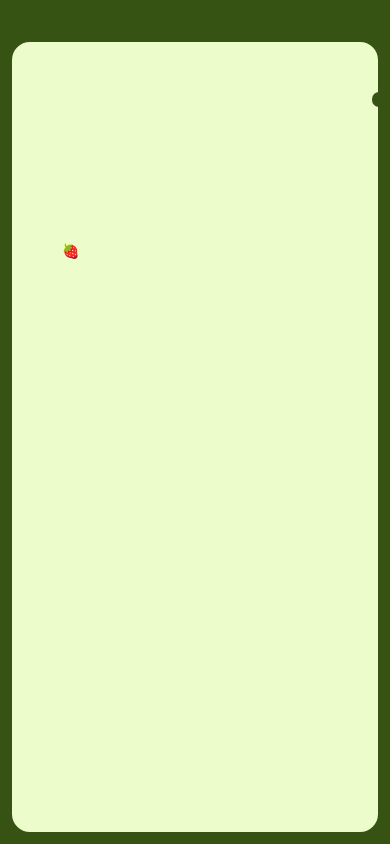
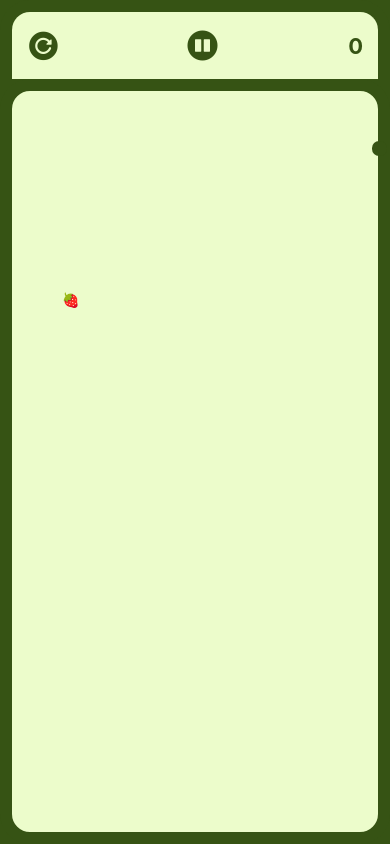
Before and after one commit to ambjn/SlitherQuest, a React Native app: screen / in a window 390 px wide. Built offline with nearby package versions, Linux system fonts and the light colour scheme.

Commit message:
completed

```diff
--- a/src/components/Game.tsx
+++ b/src/components/Game.tsx
@@ -1,4 +1,4 @@
-import { StyleSheet, SafeAreaView, View } from "react-native";
+import { StyleSheet, SafeAreaView, View,Text } from "react-native";
 import React, { useEffect, useState } from "react";
 import { Colors } from "../styles/colors";
 import { PanGestureHandler } from "react-native-gesture-handler";
@@ -9,6 +9,7 @@ import { checkGameOver } from "../utils/checkGameOver";
 import Food from "./Food";
 import { checkEatsFruit } from "../utils/checkEatsFruit";
 import { randomFruitPosition } from "../utils/randomFruitPosition";
+import Header from "./Header";
 
 const SNAKE_INITIAL_POSITION = [{ x: 5, y: 5 }];
 const FOOD_INITIAL_POSITION = { x: 5, y: 20 };
@@ -96,9 +97,28 @@ const Game = (): JSX.Element => {
       }
     }
   };
+
+  const pauseGame = () => {
+    setIsPaused(!isPaused);
+  };
+  const reloadGame = () => {
+    setSnake(SNAKE_INITIAL_POSITION);
+    setFood(FOOD_INITIAL_POSITION);
+    setIsGameOver(false);
+    setScore(0);
+    setDirection(Direction.Right);
+    setIsPaused(false);
+  };
+
   return (
     <PanGestureHandler onGestureEvent={handleGesture}>
       <SafeAreaView style={styles.container}>
+        <Header
+          isPaused={isPaused}
+          pauseGame={pauseGame}
+          reloadGame={reloadGame}>
+          <Text style={styles.text}> {score}</Text>
+        </Header>
         <View style={styles.boundaries}>
           <Snake snake={snake} />
           <Food x={food.x} y={food.y} />
@@ -118,8 +138,12 @@ const styles = StyleSheet.create({
     borderColor: Colors.primary,
     borderWidth: 12,
     borderRadius: 30,
-    marginTop: 30,
     backgroundColor: Colors.background,
+  },
+  text: {
+    fontSize: 22,
+    fontWeight: "bold",
+    color: Colors.primary,
   },
 });
 export default Game;
```
